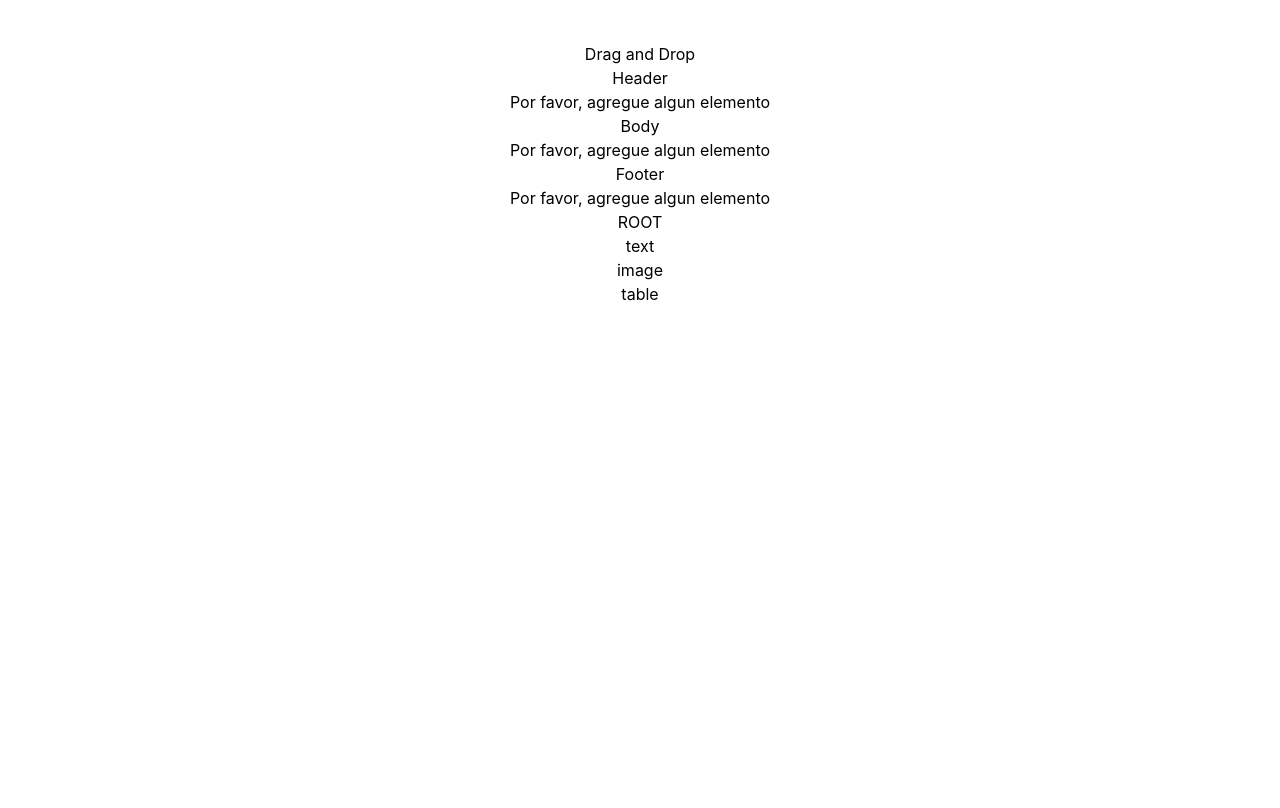
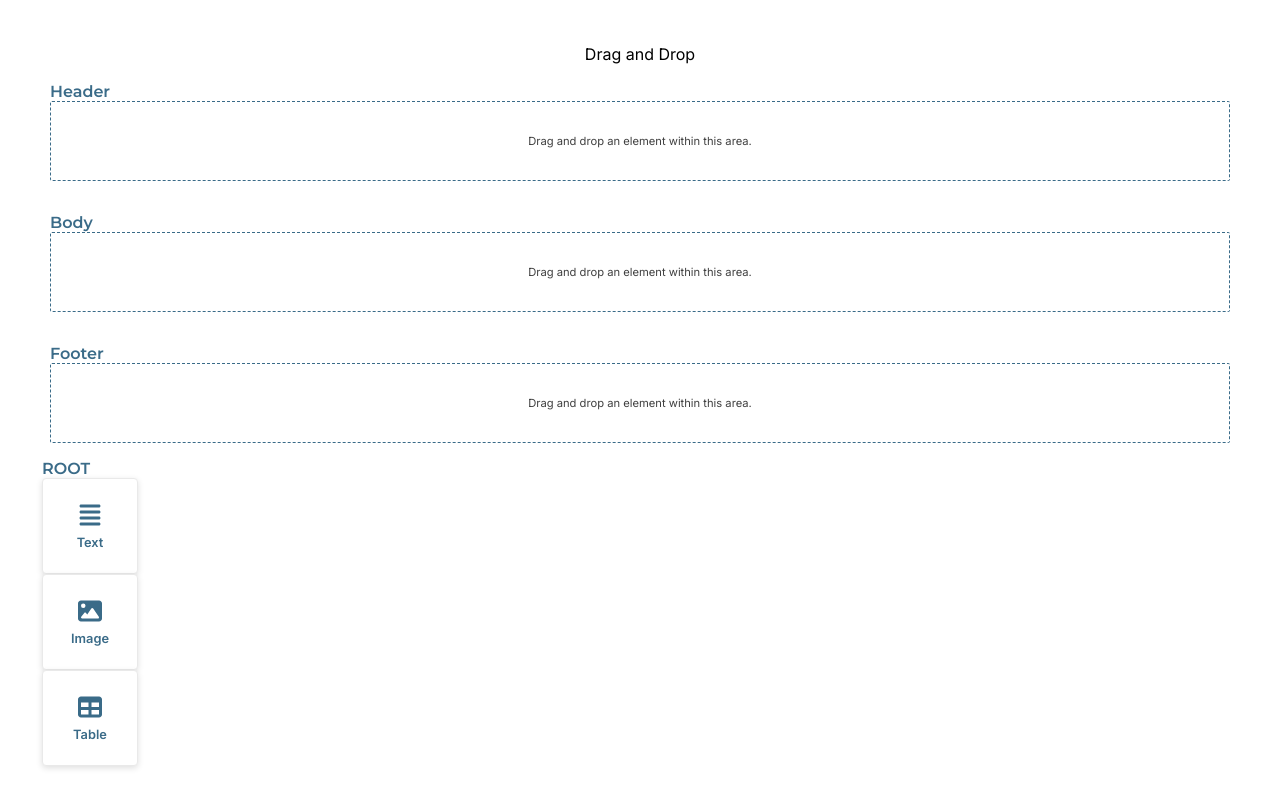
Before and after one commit to Lemos-Luciano/PruebaTecnica_DragAndDrop, a React (Vite) app: page / in a window 1280 px wide. Built offline with nearby package versions, Linux system fonts and the light colour scheme.

Commit message:
iconos de Font Awesome y estilos provisionales para revisión

```diff
--- a/package.json
+++ b/package.json
@@ -10,6 +10,9 @@
     "preview": "vite preview"
   },
   "dependencies": {
+    "@fortawesome/fontawesome-svg-core": "^6.4.0",
+    "@fortawesome/free-solid-svg-icons": "^6.4.0",
+    "@fortawesome/react-fontawesome": "^0.2.0",
     "react": "^18.2.0",
     "react-beautiful-dnd": "^13.1.1",
     "react-dom": "^18.2.0",
--- a/src/App.css
+++ b/src/App.css
@@ -1,4 +1,7 @@
-#root {
+/* Font-Families */
+@import url('https://fonts.googleapis.com/css2?family=Inter:wght@400;600&family=Montserrat:wght@100;400;600&display=swap');
+
+  #root {
   margin: 10px;
   padding: 2rem;
   text-align: center;
@@ -24,3 +27,103 @@
 .message-container p {
   margin-top: 10px;
 }
+
+.elementContainer{
+  position: sticky;
+  top: 3rem;
+}
+
+
+.pdfSection{
+  padding: 16px 8px;
+  gap: 24px;
+  border-radius: 4px;
+}
+
+.inputContainer{
+  width: 100%;
+  border-radius: 2px;
+  border: 1px dashed var(--secondary-secondary-400, #3A6B88);
+  background: var(--neutral-neutral-00, #FFF);
+  padding: 2rem 1rem;
+}
+
+.inputContainer{
+  width: 100%;
+  border-radius: 2px;
+  border: 1px dashed var(--secondary-secondary-400, #3A6B88);
+  background: var(--neutral-neutral-00, #FFF);
+}
+
+.textoInput{
+  color: var(--neutral-neutral-900, #3F3F3F);
+  /* body/normal/regular */
+  font-family: 'Inter', sans-serif;
+  font-size: 0.7rem;
+  font-style: normal;
+  font-weight: 400;
+  line-height: normal;
+}
+
+.titles {
+  color: var(--secondary-secondary-400, #3A6B88);
+text-transform: capitalize;
+/* heading/medium/semiBold */
+font-family: 'Montserrat', sans-serif;
+font-weight: 600;
+font-size: 1rem;
+font-style: normal;
+line-height: normal;
+text-align: left;
+}
+
+.itemsContainer {
+  display: flex;
+  width: 6rem;
+  height: 6rem;
+  padding: 0.5rem;
+  flex-direction: column;
+  justify-content: center;
+  align-items: center;
+  gap: 8px;
+  flex-shrink: 0;
+  border-radius: 4px;
+  border: 1px solid var(--neutral-neutral-200, #E9E9E9);
+  background: var(--neutral-neutral-00, #FFF);
+  /* elevation-01 */
+  box-shadow: 0px 2px 6px 0px rgba(0, 0, 0, 0.13);
+}
+
+.itemsContainerInside {
+  display: flex;
+  /* width: 110px;
+  height: 110px; */
+  padding: 24px;
+  flex-direction: column;
+  justify-content: center;
+  align-items: center;
+  gap: 8px;
+  flex-shrink: 0;
+  border-radius: 4px;
+  border: 1px solid var(--neutral-neutral-200, #E9E9E9);
+  background: var(--neutral-neutral-00, #FFF);
+  /* elevation-01 */
+  box-shadow: 0px 2px 6px 0px rgba(0, 0, 0, 0.13);
+}
+
+.fontAwesomeIcon {
+  width: 1.5rem;
+  height: 1.5rem;
+  flex-shrink: 0;
+}
+
+.textElement {
+  color: var(--secondary-secondary-400, #3A6B88);
+  text-transform: capitalize;
+  /* body/normal/semiBold */
+  font-family: 'Inter', sans-serif;
+  font-size: 0.8rem;
+  font-style: normal;
+  font-weight: 600;
+  line-height: normal;
+}
--- a/src/components/Elements.jsx
+++ b/src/components/Elements.jsx
@@ -1,5 +1,10 @@
 import React from 'react'
 import { Droppable, Draggable} from "react-beautiful-dnd"
+import { FontAwesomeIcon } from '@fortawesome/react-fontawesome'
+import { faImage } from '@fortawesome/free-solid-svg-icons'
+import { faAlignJustify } from '@fortawesome/free-solid-svg-icons'
+import { faTable } from '@fortawesome/free-solid-svg-icons'
+
 
 
 
@@ -7,23 +12,36 @@ const Elements = (props) => {
 
     const { items } = props;
 
+    const getIcon = (itemName) => {
+        if (itemName === 'text') {
+          return faAlignJustify;
+        } else if (itemName === 'table') {
+          return faTable;
+        } else if (itemName === 'image') {
+          return faImage;
+        } else {
+          return null;
+        }
+      };
+
   return (
-    <div>
+    <div className='elementContainer'>
       {items.map(([key, value]) => (
-        <div key={key}>
-          <h2 className='text-lg font-bold text-left'>{key}</h2>
+        <div key={key} className='flex flex-col gap-3 ' >
+          <h2 className='titles'>{key}</h2>
           <Droppable droppableId={key} type='group'>
             {(provided) => (
             // marca el dip dropeable
-            <div {...provided.droppableProps} ref={provided.innerRef} className='flex'>
+            <div {...provided.droppableProps} ref={provided.innerRef} className='flex gap-5'>
               {
                 (value.length === 0) ? <p>Por favor, agregue algun elemento</p> : (
                 value.map((item, index) =>
                   // marca los items dragrables
                   <Draggable draggableId={item.id} key={item.id} index={index} >
                     {(provided) => (
-                      <div {...provided.dragHandleProps} {...provided.draggableProps} ref={provided.innerRef} className='w-16 h-16 rounded-md border border-neutral-neutral-200 bg-neutral-neutral-00 shadow-elevation-01'>
-                        <h3 type="button" id={item.id} className=''>{item.name}</h3>
+                      <div {...provided.dragHandleProps} {...provided.draggableProps} ref={provided.innerRef} className='itemsContainer'>
+                        <FontAwesomeIcon icon={getIcon(item.name)} style={{color: "#3a6b88",}} className='fontAwesomeIcon' />
+                        <h3 type="button" id={item.id} className='textElement'>{item.name}</h3>
                       </div>
                     )}
                   </Draggable>))
--- a/src/components/PdfSectionDesigner.jsx
+++ b/src/components/PdfSectionDesigner.jsx
@@ -1,5 +1,12 @@
 import React from 'react'
 import { Droppable, Draggable} from "react-beautiful-dnd"
+import { FontAwesomeIcon } from '@fortawesome/react-fontawesome'
+import { faImage } from '@fortawesome/free-solid-svg-icons'
+import { faAlignJustify } from '@fortawesome/free-solid-svg-icons'
+import { faTable } from '@fortawesome/free-solid-svg-icons'
+
+
+
 
 
 
@@ -7,24 +14,37 @@ const PdfSectionDesigner = (props) => {
 
   const { items } = props;
 
+  const getIcon = (itemName) => {
+    if (itemName === 'text') {
+      return faAlignJustify;
+    } else if (itemName === 'table') {
+      return faTable;
+    } else if (itemName === 'image') {
+      return faImage;
+    } else {
+      return null;
+    }
+  };
+
 
   return (
-    <div>
+    <div className='flex flex-col gap-3'>
       {items.map(([key, value]) => (
-        <div key={key}>
-          <h2 className='text-lg font-bold text-left'>{key}</h2>
+        <div key={key} className='pdfSection flex flex-col bg-gray-100'>
+          <h2 className='titles'>{key}</h2>
           <Droppable droppableId={key} type='group'>
             {(provided) => (
             // marca el dip dropeable
-            <div {...provided.droppableProps} ref={provided.innerRef} className='bg-cyan-600 p-2 rounded-2xl'>
+            <div {...provided.droppableProps} ref={provided.innerRef} className={`flex gap-2 flex-col ${value.length === 0 ? 'inputContainer' : 'inputContainer2'}`}>
               {
-                (value.length === 0) ? <p>Por favor, agregue algun elemento</p> : (
+                (value.length === 0) ? <p className='textoInput'>Drag and drop an element within this area.</p> : (
                 value.map((item, index) =>
                   // marca los items dragrables
                   <Draggable draggableId={item.id} key={item.id} index={index} >
                     {(provided) => (
-                      <div {...provided.dragHandleProps} {...provided.draggableProps} ref={provided.innerRef}>
-                        <h3 type="button" id={item.id} className='mx-5 my-1 px-3 border border-green-500 bg-green-500 text-white rounded-md hover:bg-green-600'>{item.name}</h3>
+                      <div {...provided.dragHandleProps} {...provided.draggableProps} ref={provided.innerRef} className='itemsContainerInside'>
+                        <FontAwesomeIcon icon={getIcon(item.name)} style={{color: "#3a6b88",}} className='fontAwesomeIcon' />
+                        <h3 type="button" id={item.id} className='textElement'>{item.name}</h3>
                       </div>
                     )}
                   </Draggable>))
--- a/src/hooks/useDragDropHandler.js
+++ b/src/hooks/useDragDropHandler.js
@@ -32,10 +32,10 @@ const useDragDropHandler = (initialItems) => {
       if (sourceDroppableID !== "ROOT" && destinationDroppableID === "ROOT") return;
 
       if (sourceDroppableID !== "Header" && destinationDroppableID === "Header" && nameSelectedItem !== "image")
-        return showAlert("Por orden suprema, solo se pueden agregar imagenes al header.");
+        return showAlert("Por suprema orden, solo se permiten agregar imágenes al Header.");
 
       if (sourceDroppableID !== "Footer" && destinationDroppableID === "Footer" && nameSelectedItem !== "text")
-        return showAlert("Por orden suprema, solo se pueden agregar textos al footer.");
+        return showAlert("Por suprema orden, solo se permiten agregar textos al Footer.");
 
       if (sourceDroppableID === "ROOT" && destinationDroppableID !== "ROOT") {
         const newItem = { id: uuidv4(), name: nameSelectedItem }
--- a/src/index.css
+++ b/src/index.css
@@ -9,8 +9,8 @@
   /* color-scheme: light dark;
   color: rgba(255, 255, 255, 0.87);
   background-color: #242424; */
-
+/*
   text-rendering: optimizeLegibility;
   -webkit-font-smoothing: antialiased;
-  -moz-osx-font-smoothing: grayscale;
+  -moz-osx-font-smoothing: grayscale; */
 }
```
Also changed, not shown: src/App.jsx (+6 -3 lines), 1 other file (tests, documents, lock files or other folders).
